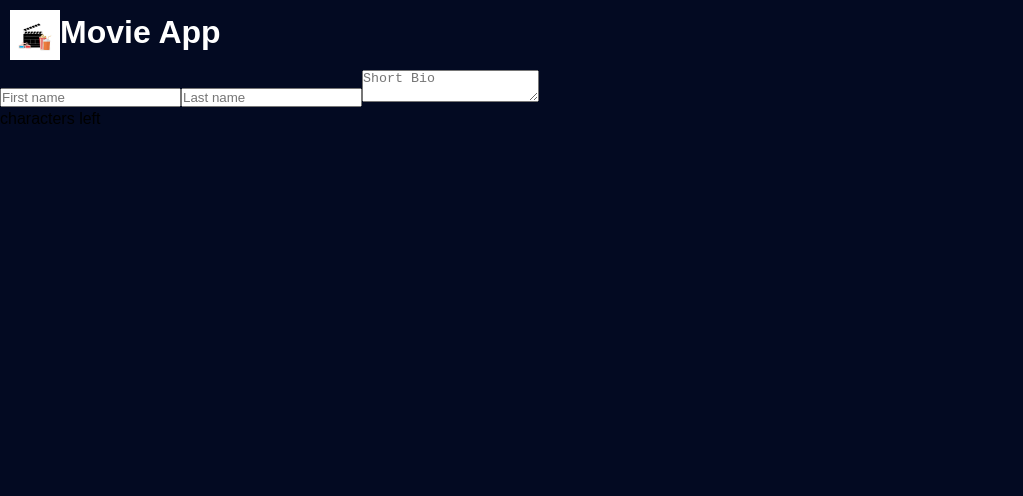
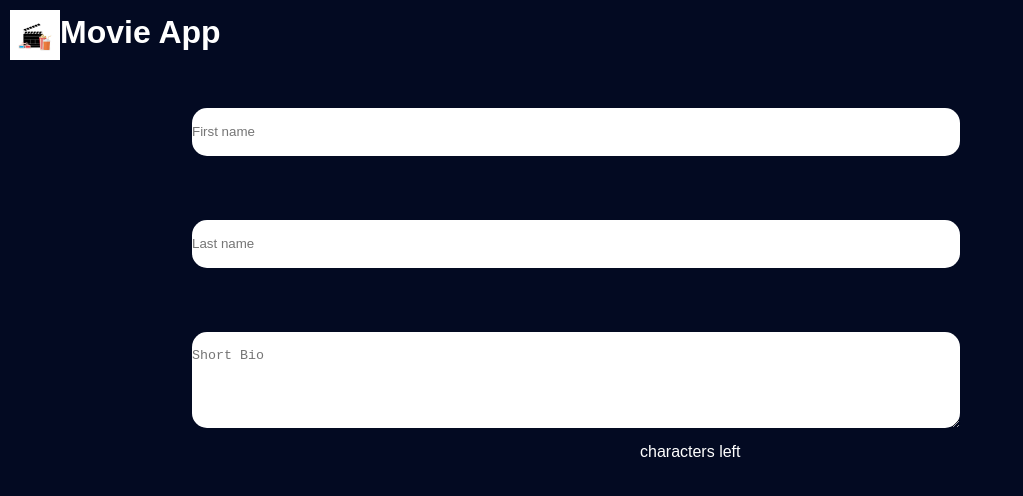
Before and after one commit to Meghanath91/movieapp, a Vue app: page / in a window 1280 px wide. Shown: the top 496 px of the page, without its empty margins (0-1023 px from the left). Built offline with nearby package versions, Linux system fonts and the light colour scheme.

Commit message:
add style to form

```diff
--- a/src/components/Form/ProfileForm.vue
+++ b/src/components/Form/ProfileForm.vue
@@ -19,4 +19,38 @@ export default {
 };
 </script>
 <style scoped>
+form {
+  /* background-color: #061138; */
+  display: flex;
+  flex-direction: column;
+  width: 100%;
+  padding-top: 3%;
+  line-height: 3rem;
+  /* align-items: center; */
+}
+form p {
+  color: white;
+  margin-left: 50%;
+}
+form input {
+  border: none;
+  margin-left: 15%;
+  width: 60%;
+  margin-bottom: 5%;
+
+  /* background-color: #27293a;
+  color: white; */
+  border-radius: 15px;
+
+  line-height: 3rem;
+}
+textarea {
+  border: none;
+  width: 60%;
+  margin-left: 15%;
+  /* background-color: #27293a;
+  color: white; */
+  border-radius: 15px;
+  line-height: 3rem;
+}
 </style>
```
